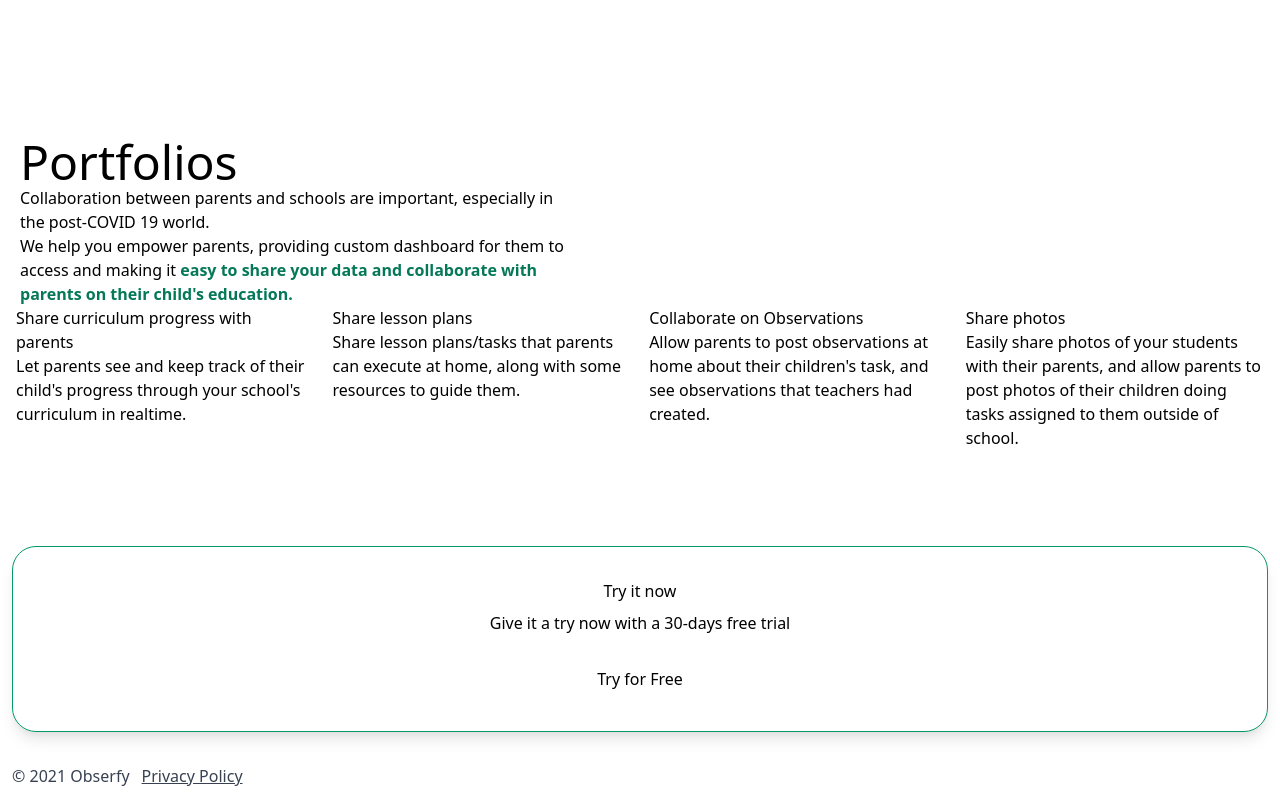
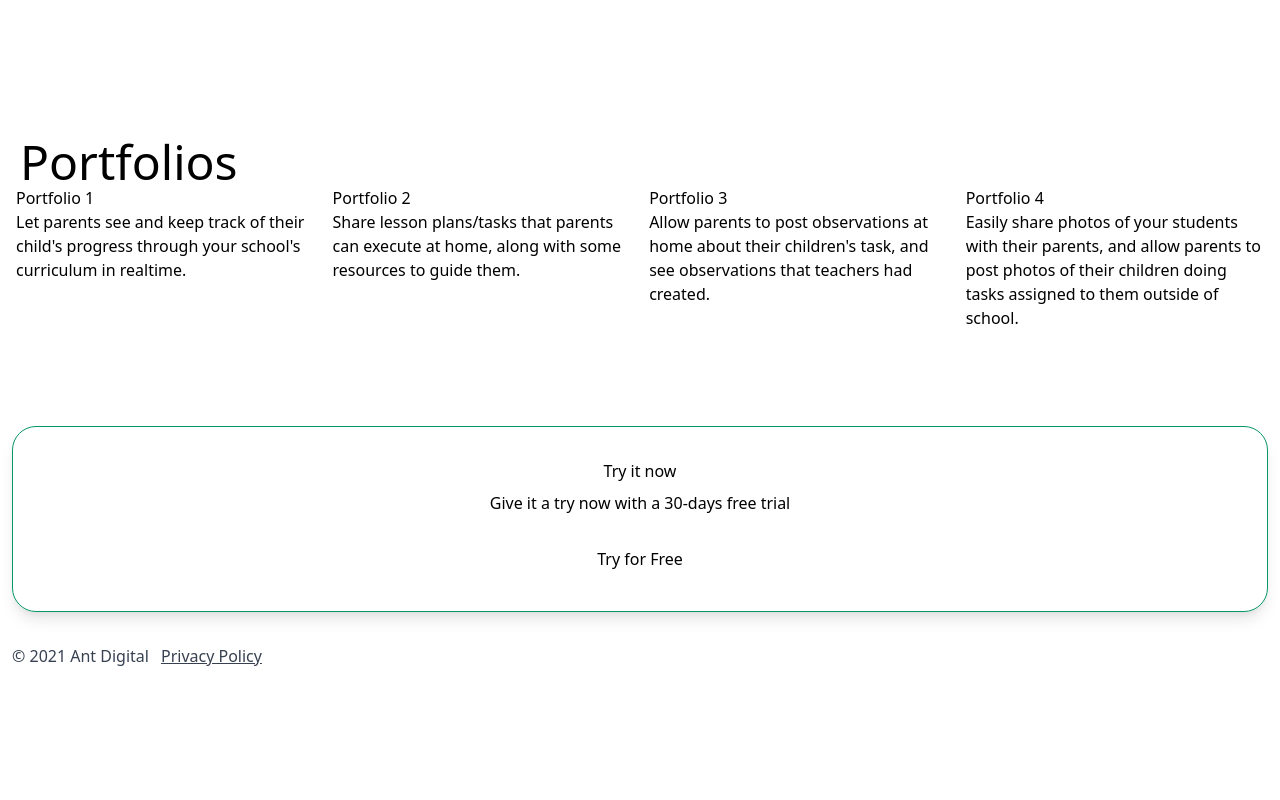
Before and after one commit to ant-digital/ant-digital-website, a Gatsby site: page / in a window 1280 px wide. Shown: the part 714-1514 px from the top of the page. After the commit the page ends 1394 px from the top, so only its background shows below. Built offline with nearby package versions, Linux system fonts and the light colour scheme; Gatsby itself is replaced by a stand-in of ours; what @tailwindcss/typography would draw is missing.

Commit message:
remove unused code

```diff
--- a/src/components/Layout.tsx
+++ b/src/components/Layout.tsx
@@ -23,7 +23,7 @@ const Layout: FC = ({ children }) => {
       <div className="max-w-7xl mx-auto relative">
         <main>{children}</main>
         <footer className="px-3 text-center py-3 flex items-center pt-8 text-gray-700">
-          <div>© {new Date().getFullYear()} Obserfy</div>
+          <div>© {new Date().getFullYear()} Ant Digital</div>
           <Link to="/privacy-policy" className="ml-3 underline">
             Privacy Policy
           </Link>
--- a/src/pages/404.js
+++ /dev/null
@@ -1,14 +0,0 @@
-import React from "react"
-
-import Layout from "../components/layout"
-import SEO from "../components/seo"
-
-const NotFoundPage = () => (
-  <Layout>
-    <SEO title="404: Not found" />
-    <h1>404: Not Found</h1>
-    <p>You just hit a route that doesn&#39;t exist... the sadness.</p>
-  </Layout>
-)
-
-export default NotFoundPage
--- a/src/pages/index.tsx
+++ b/src/pages/index.tsx
@@ -69,20 +69,6 @@ const IndexPage: FC = () => {
             <h2 className="text-3xl md:text-5xl">
               Portfolios
             </h2>
-              <p>
-
-                  Collaboration between parents and schools are important,
-                  especially in the post-COVID 19 world.
-
-              </p>
-              <p>
-                We help you empower parents, providing custom dashboard for them
-                to access and making it{" "}
-                <GreenBold>
-                  easy to share your data and collaborate with parents on their
-                  child&apos;s education.
-                </GreenBold>
-              </p>
             </div>
           </div>
         </div>
@@ -90,7 +76,7 @@ const IndexPage: FC = () => {
         <div className="prose md:flex justify-between max-w-full px-4 mb-24">
           <div className="w-full pr-6">
             <h3>
-              Share curriculum progress with parents
+              Portfolio 1
             </h3>
             <p>
 
@@ -102,7 +88,7 @@ const IndexPage: FC = () => {
 
           <div className="w-full pr-6">
             <h3>
-              Share lesson plans
+            Portfolio 2
             </h3>
             <p>
 
@@ -114,7 +100,7 @@ const IndexPage: FC = () => {
 
           <div className="w-full pr-6">
             <h3>
-              Collaborate on Observations
+            Portfolio 3
             </h3>
             <p>
 
@@ -127,7 +113,7 @@ const IndexPage: FC = () => {
 
           <div className="w-full">
             <h3>
-              Share photos
+            Portfolio 4
             </h3>
             <p>
 
--- a/src/pages/page-2.js
+++ /dev/null
@@ -1,16 +0,0 @@
-import React from "react"
-import { Link } from "gatsby"
-
-import Layout from "../components/layout"
-import SEO from "../components/seo"
-
-const SecondPage = () => (
-  <Layout>
-    <SEO title="Page two" />
-    <h1>Hi from the second page</h1>
-    <p>Welcome to page 2</p>
-    <Link to="/">Go back to the homepage</Link>
-  </Layout>
-)
-
-export default SecondPage
--- a/tailwind.config.js
+++ b/tailwind.config.js
@@ -1,5 +1,5 @@
 module.exports = {
-  purge: [],
+  purge: ["./src/**/*.tsx"],
   darkMode: false, // or 'media' or 'class'
   theme: {
     extend: {},
```
